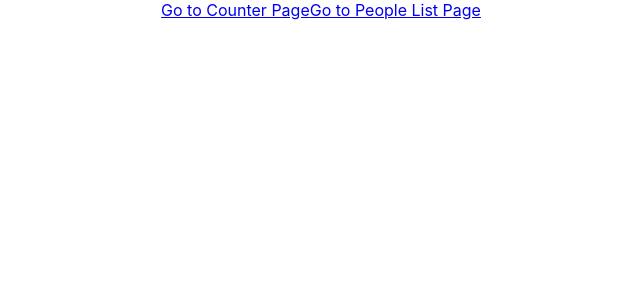
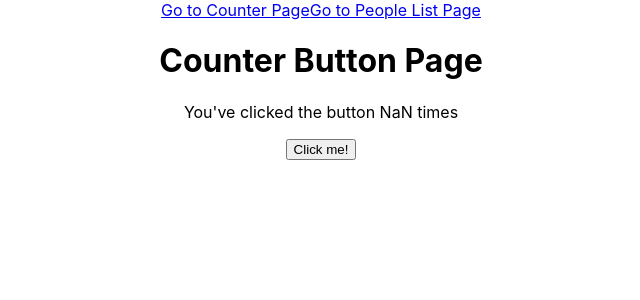
Before and after one commit to elecinas/oreilly-react-01, a React (Create React App) app: page /counter in a window 1280 px wide. Shown: the top 300 px of the page, without its empty margins (319-959 px from the left). Built offline with nearby package versions, Linux system fonts and the light colour scheme.

Commit message:
Usando parámetros query en React

```diff
--- a/package.json
+++ b/package.json
@@ -6,6 +6,7 @@
     "@testing-library/jest-dom": "^5.16.5",
     "@testing-library/react": "^13.4.0",
     "@testing-library/user-event": "^13.5.0",
+    "query-string": "^8.1.0",
     "react": "^18.2.0",
     "react-dom": "^18.2.0",
     "react-router-dom": "^6.8.0",
--- a/src/App.js
+++ b/src/App.js
@@ -23,7 +23,7 @@
         <Link to="/people-list">Go to People List Page</Link>
         <Routes>
           <Route path="/" exact element={<HomePage/>} />
-          <Route path="/counter/:name" element={<CounterButtonPage/>} />
+          <Route path="/counter" element={<CounterButtonPage/>} />
           <Route path="/people-list" element={<PeopleListPage/>} />
         </Routes>
       </Router>
--- a/src/pages/CounterButtonPage.js
+++ b/src/pages/CounterButtonPage.js
@@ -1,17 +1,20 @@
 import React, { useState } from "react";
-import { useParams } from "react-router-dom";
+import { useLocation } from "react-router-dom";
+import queryString from "query-string";
 import { CounterButton } from "../CounterButton";
 import { CongratulationsMessage } from "../CongratulationsMessage";
 
 export const CounterButtonPage = () => {
-  const { name } = useParams();
-  const [numberOfClicks, setNumberOfClicks] = useState(0);
+
+  const location = useLocation();
+  const startingValue = queryString.parse(location.search).startingValue;
+  const [numberOfClicks, setNumberOfClicks] = useState(Number(startingValue));
   const [hideMessage, setHideMessage] = useState(false);
   const increment = () => setNumberOfClicks(numberOfClicks + 1);
 
   return (
     <>
-      <h1>{name}'s Counter Button Page</h1>
+      <h1>Counter Button Page</h1>
       {hideMessage ? null : (
         <CongratulationsMessage
           numberOfClicks={numberOfClicks}
```
Also changed, not shown: 1 other file (tests, documents, lock files or other folders).
